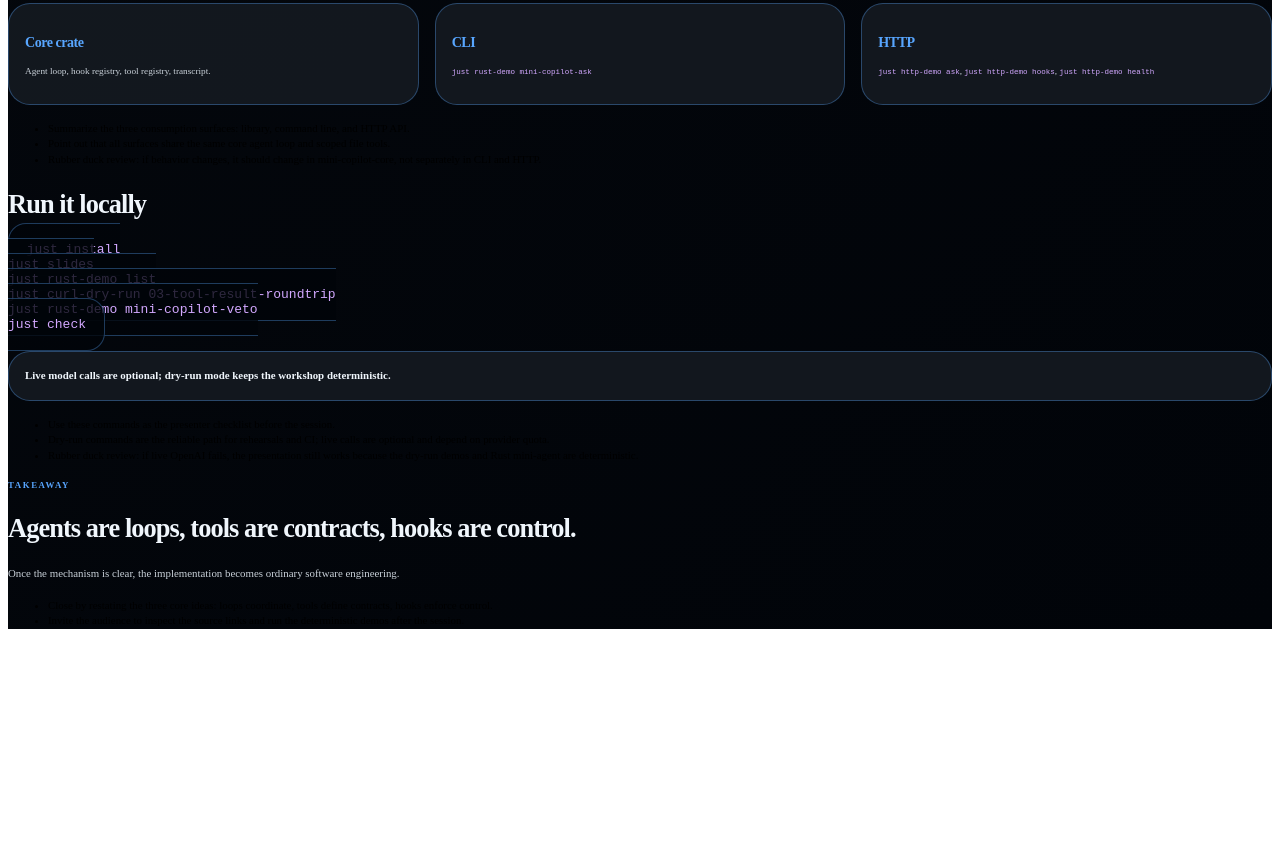
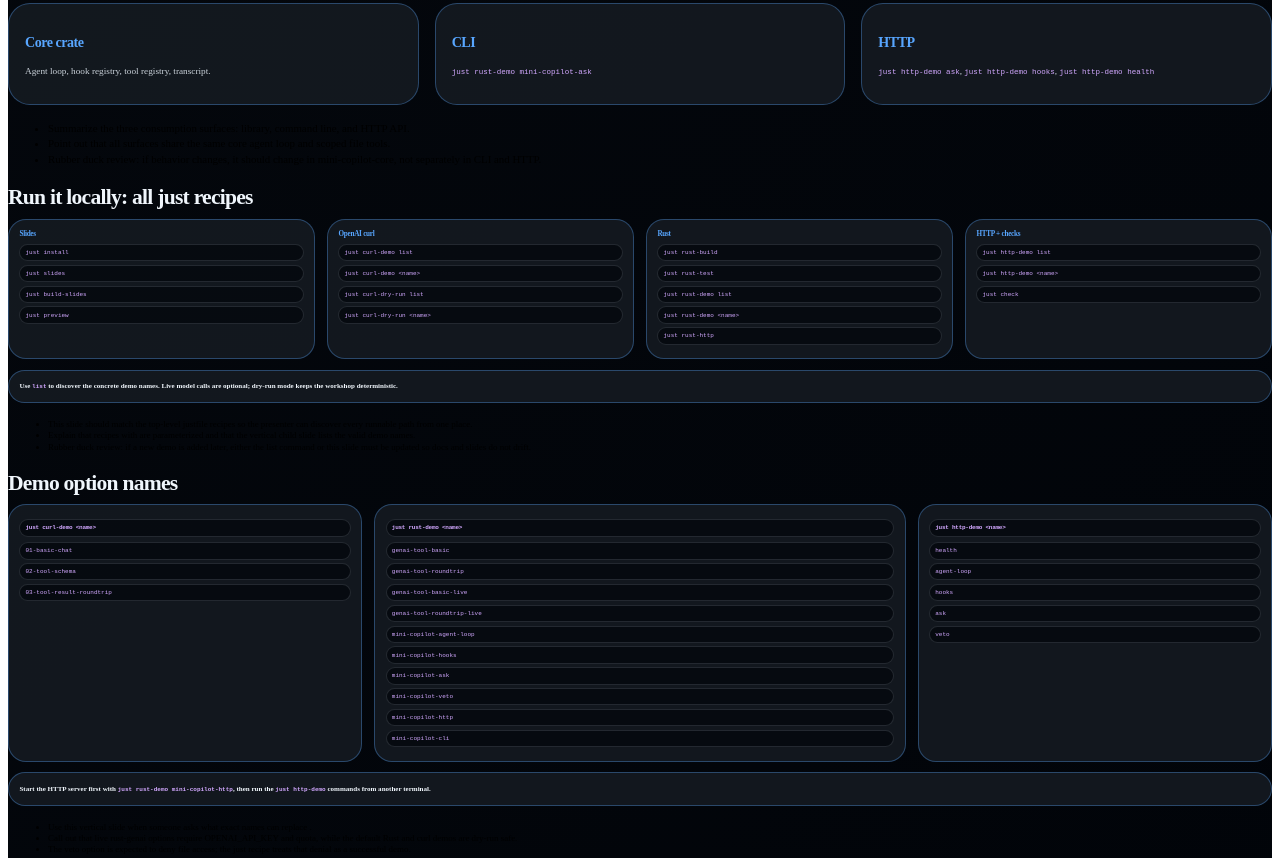
Before and after one commit to barakb/ai-tooling-presentation, a website built with Vite: page index.html in a window 1280 px wide. Shown: the part 7708-8566 px from the top of the page. Before the commit the page ends 8353 px from the top, so only its background shows below. Built offline with nearby package versions, Linux system fonts and the light colour scheme; what reveal.js would draw is missing.

Commit message:
List all just options on run slide
Co-authored-by: Copilot <223556219+Copilot@users.noreply.github.com>

```diff
--- a/slides/deck.ts
+++ b/slides/deck.ts
@@ -769,21 +769,89 @@ POST /ask
     )
   },
   {
+    className: "compact-slide just-options-slide",
     html: `
-      <h2>Run it locally</h2>
-      <pre><code>just install
-just slides
-just rust-demo list
-just curl-dry-run 03-tool-result-roundtrip
-just rust-demo mini-copilot-veto
-just check</code></pre>
-      <p class="callout">Live model calls are optional; dry-run mode keeps the workshop deterministic.</p>
+      <h2>Run it locally: all just recipes</h2>
+      <div class="just-command-grid">
+        <article>
+          <h3>Slides</h3>
+          <code>just install</code>
+          <code>just slides</code>
+          <code>just build-slides</code>
+          <code>just preview</code>
+        </article>
+        <article>
+          <h3>OpenAI curl</h3>
+          <code>just curl-demo list</code>
+          <code>just curl-demo &lt;name&gt;</code>
+          <code>just curl-dry-run list</code>
+          <code>just curl-dry-run &lt;name&gt;</code>
+        </article>
+        <article>
+          <h3>Rust</h3>
+          <code>just rust-build</code>
+          <code>just rust-test</code>
+          <code>just rust-demo list</code>
+          <code>just rust-demo &lt;name&gt;</code>
+          <code>just rust-http</code>
+        </article>
+        <article>
+          <h3>HTTP + checks</h3>
+          <code>just http-demo list</code>
+          <code>just http-demo &lt;name&gt;</code>
+          <code>just check</code>
+        </article>
+      </div>
+      <p class="callout">Use <code>list</code> to discover the concrete demo names. Live model calls are optional; dry-run mode keeps the workshop deterministic.</p>
     `,
     notes: speakerNotes(
-      "Use these commands as the presenter checklist before the session.",
-      "Dry-run commands are the reliable path for rehearsals and CI; live calls are optional and depend on provider quota.",
-      "Rubber duck review: if live OpenAI fails, the presentation still works because the dry-run demos and Rust mini-agent are deterministic."
-    )
+      "This slide should match the top-level justfile recipes so the presenter can discover every runnable path from one place.",
+      "Explain that recipes with <name> are parameterized and that the vertical child slide lists the valid demo names.",
+      "Rubber duck review: if a new demo is added later, either the list command or this slide must be updated so docs and slides do not drift."
+    ),
+    children: [
+      {
+        className: "compact-slide just-options-slide",
+        html: `
+          <h2>Demo option names</h2>
+          <div class="just-demo-grid">
+            <article>
+              <h3><code>just curl-demo &lt;name&gt;</code></h3>
+              <code>01-basic-chat</code>
+              <code>02-tool-schema</code>
+              <code>03-tool-result-roundtrip</code>
+            </article>
+            <article>
+              <h3><code>just rust-demo &lt;name&gt;</code></h3>
+              <code>genai-tool-basic</code>
+              <code>genai-tool-roundtrip</code>
+              <code>genai-tool-basic-live</code>
+              <code>genai-tool-roundtrip-live</code>
+              <code>mini-copilot-agent-loop</code>
+              <code>mini-copilot-hooks</code>
+              <code>mini-copilot-ask</code>
+              <code>mini-copilot-veto</code>
+              <code>mini-copilot-http</code>
+              <code>mini-copilot-cli</code>
+            </article>
+            <article>
+              <h3><code>just http-demo &lt;name&gt;</code></h3>
+              <code>health</code>
+              <code>agent-loop</code>
+              <code>hooks</code>
+              <code>ask</code>
+              <code>veto</code>
+            </article>
+          </div>
+          <p class="callout">Start the HTTP server first with <code>just rust-demo mini-copilot-http</code>, then run the <code>just http-demo</code> commands from another terminal.</p>
+        `,
+        notes: speakerNotes(
+          "Use this vertical slide when someone asks what exact names can replace <name>.",
+          "Call out that live rust-genai options require OPENAI_API_KEY and quota, while the default Rust and curl demos are dry-run safe.",
+          "The veto option is expected to deny file access; the just recipe treats that denial as a successful demo."
+        )
+      }
+    ]
   },
   {
     className: "title-slide",
--- a/slides/theme.css
+++ b/slides/theme.css
@@ -398,3 +398,51 @@
   overflow-wrap: anywhere;
   white-space: normal;
 }
+
+.just-command-grid,
+.just-demo-grid {
+  display: grid;
+  gap: 0.75rem;
+  margin-top: 0.55rem;
+}
+
+.just-command-grid {
+  grid-template-columns: repeat(4, minmax(0, 1fr));
+}
+
+.just-demo-grid {
+  grid-template-columns: 0.9fr 1.35fr 0.9fr;
+}
+
+.just-command-grid article,
+.just-demo-grid article {
+  background: var(--panel);
+  border: 1px solid var(--border);
+  border-radius: 18px;
+  padding: 0.65rem;
+}
+
+.just-command-grid h3,
+.just-demo-grid h3 {
+  font-size: 0.45em;
+  margin: 0 0 0.35rem;
+}
+
+.just-command-grid code,
+.just-demo-grid code {
+  background: rgba(1, 4, 9, 0.62);
+  border: 1px solid rgba(139, 148, 158, 0.22);
+  border-radius: 10px;
+  color: #d2a8ff;
+  display: block;
+  font-size: 0.31em;
+  margin: 0.22rem 0;
+  padding: 0.26rem 0.32rem;
+  white-space: nowrap;
+}
+
+.just-options-slide .callout {
+  font-size: 0.44em;
+  margin-top: 0.65rem;
+  padding: 0.65rem;
+}
```
